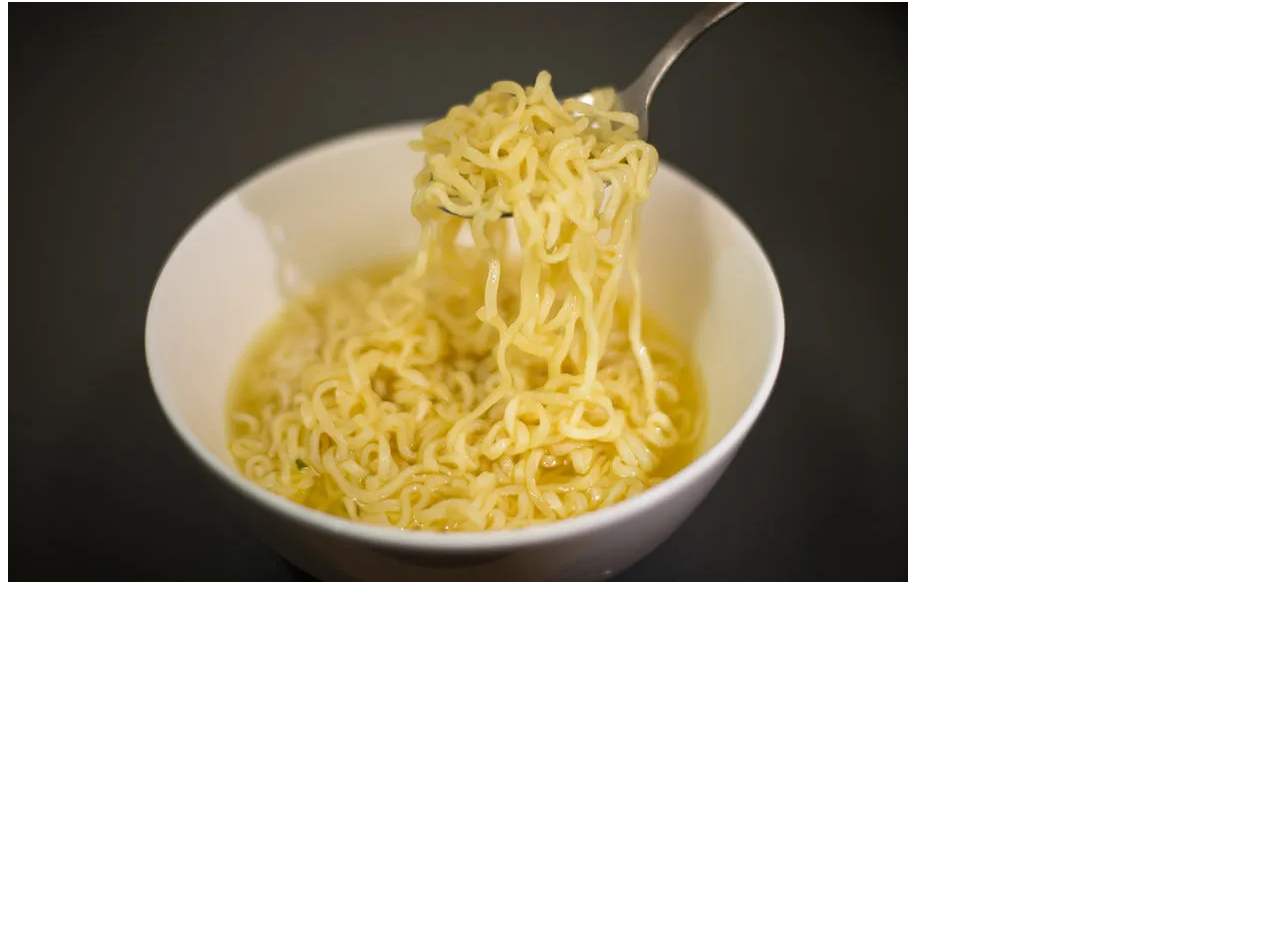
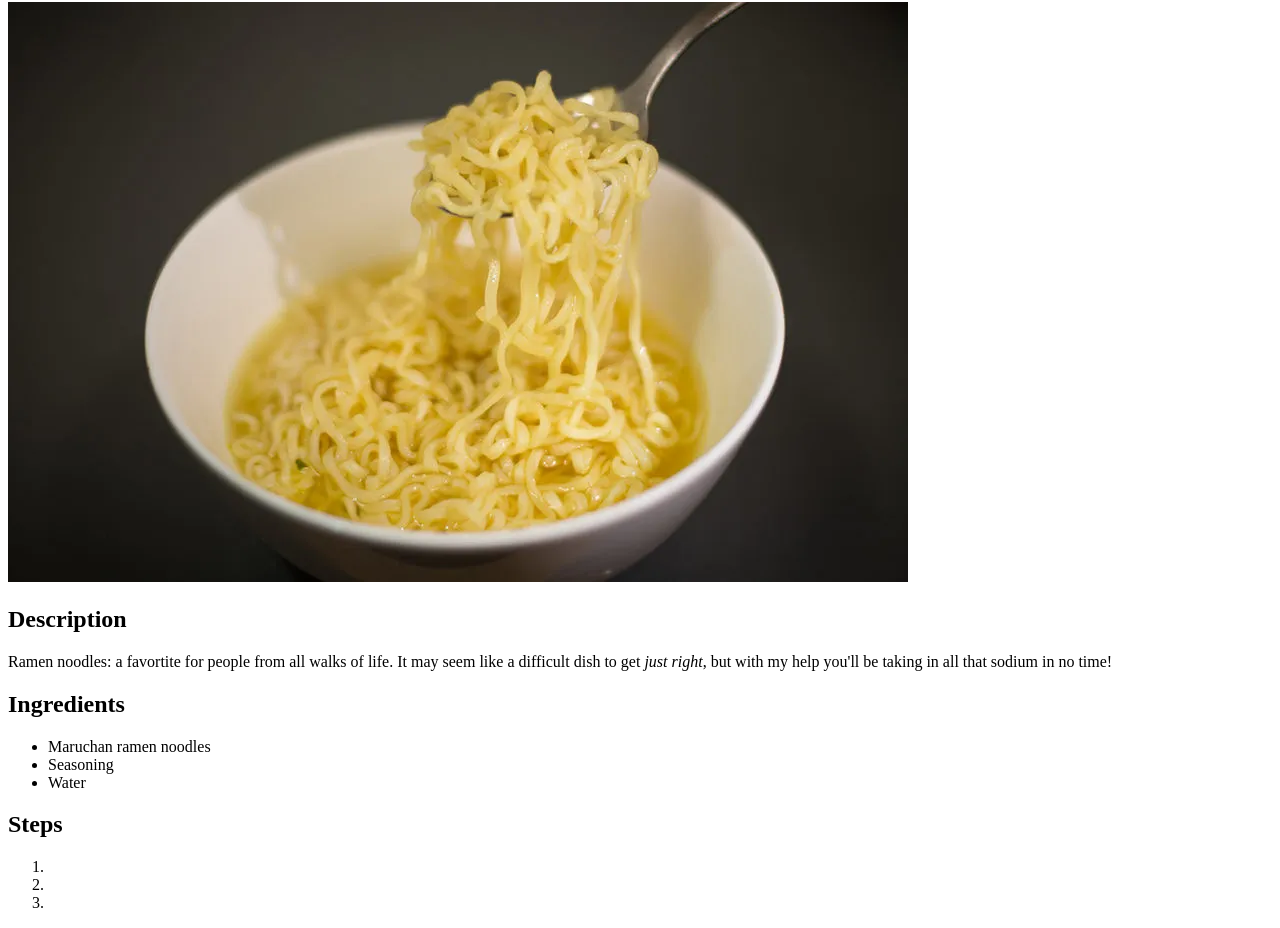
Before and after one commit to wise-guru/odin-recipes, a plain HTML site: page recipes/ramen.html in a window 1280 px wide. Shown: the part 78-1006 px from the top of the page. Before the commit the page ends 800 px from the top, so only its background shows below. Drawn offline with Linux system fonts and the light colour scheme.

Commit message:
Add ingredients to ramen recipe

```diff
--- a/recipes/ramen.html
+++ b/recipes/ramen.html
@@ -10,6 +10,23 @@
 <body>
     <h1>Ramen Noodles</h1>
         <img src="./img/ramen.jpg" alt="A bowl of Maruchan ramen noodles (chicken flavored)">
+    <h2>Description</h2>
+        <p>
+            Ramen noodles: a favortite for people from all walks of life. It may seem like a difficult dish to get <em>just right</em>, but with my help you'll be taking in all that sodium in no time!
+        </p>
 
+    <h2>Ingredients</h2>
+        <ul>
+            <li>Maruchan ramen noodles</li>
+            <li>Seasoning</li>
+            <li>Water</li>
+        </ul>
+
+    <h2>Steps</h2>
+        <ol>
+            <li></li>
+            <li> </li>
+            <li> </li>
+        </ol>
 </body>
 </html>
```
